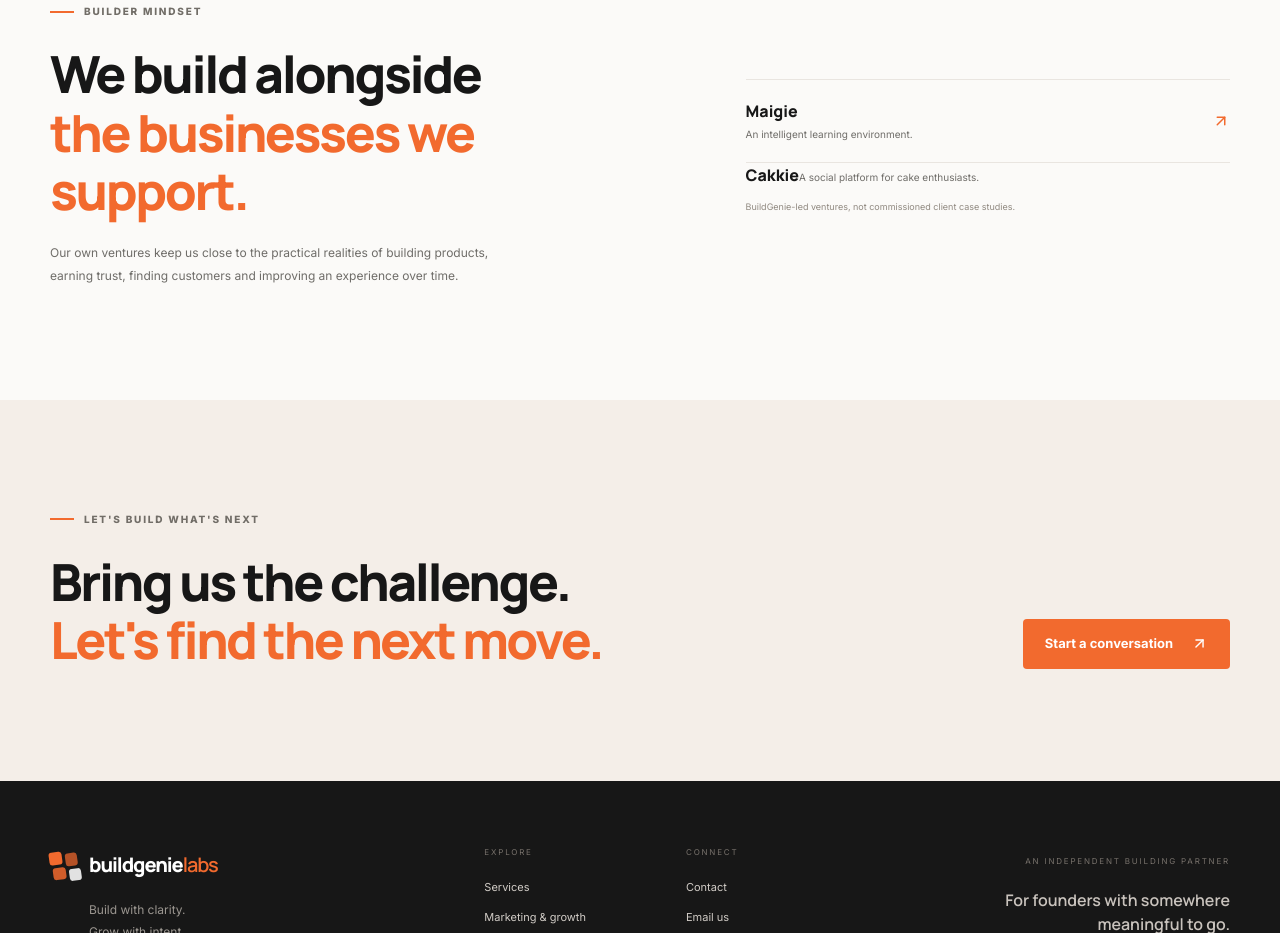
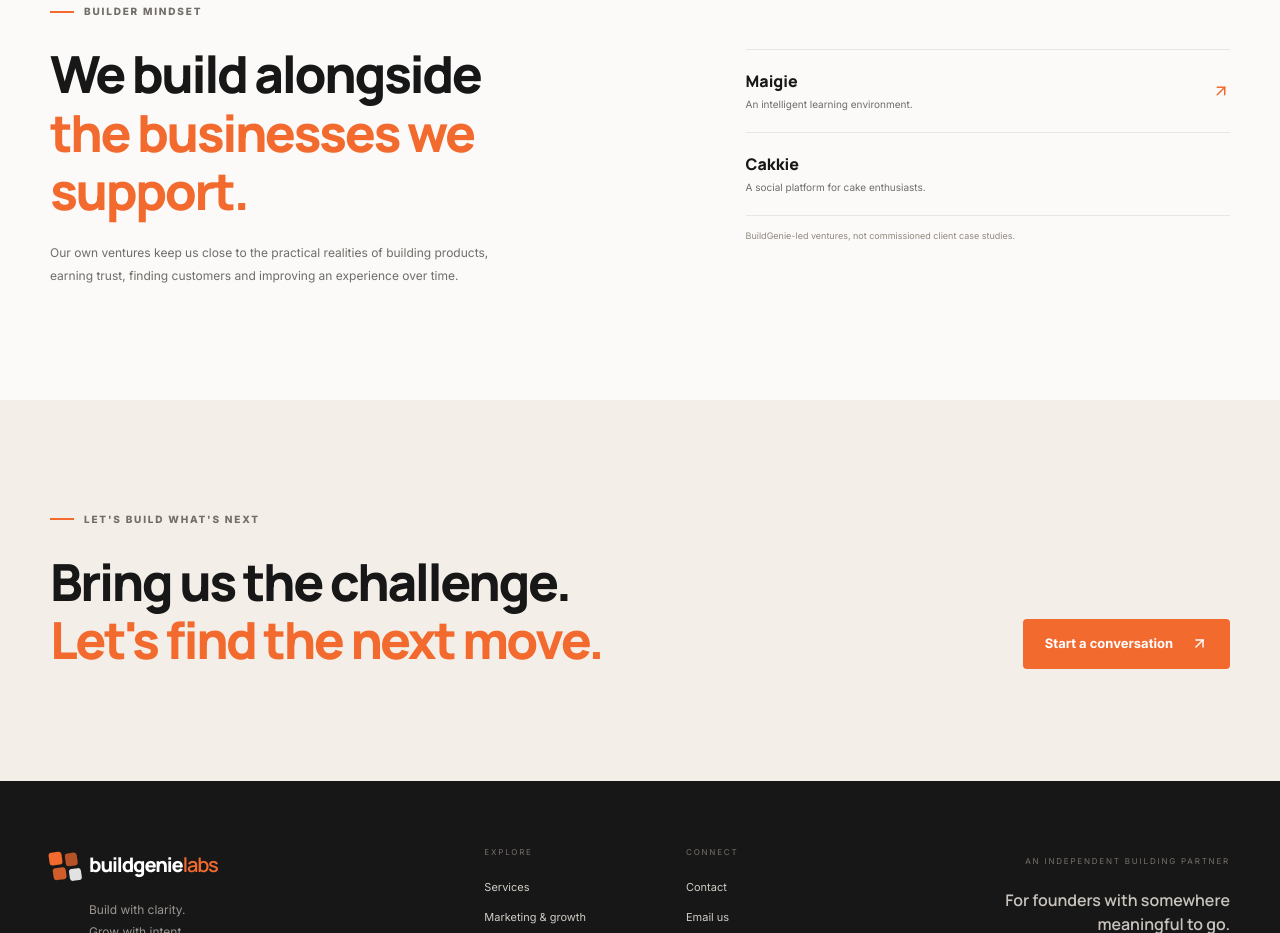
Before and after one commit to BuildGenie/web-app, a Next.js app: page /about in a window 1280 px wide. Shown: the part 2540-3473 px from the top of the page. Built offline with nearby package versions, Linux system fonts and the light colour scheme.

Commit message:
style: align static venture row on about page

```diff
--- a/app/globals.css
+++ b/app/globals.css
@@ -615,3 +615,7 @@ h2 { font: 750 clamp(36px, 4vw, 52px)/1.14 var(--font-manrope), sans-serif; lett
   .contact-form-grid { grid-template-columns: 1fr; }
   .contact-form-bottom { flex-direction: column; align-items: flex-start; }
 }
+
+
+.about-venture-static { display: flex; align-items: center; justify-content: space-between; padding: 20px 0; border-bottom: 1px solid var(--line); }
+.about-venture-static > span { display: grid; gap: 5px; }
```
